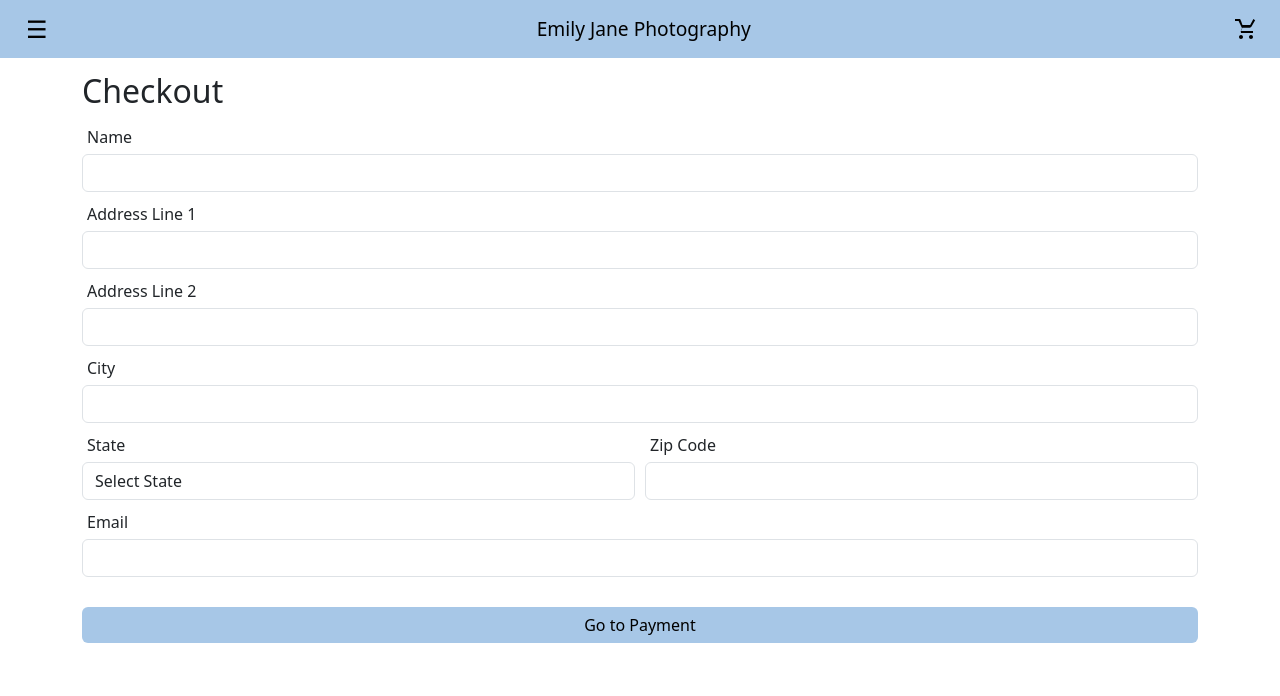
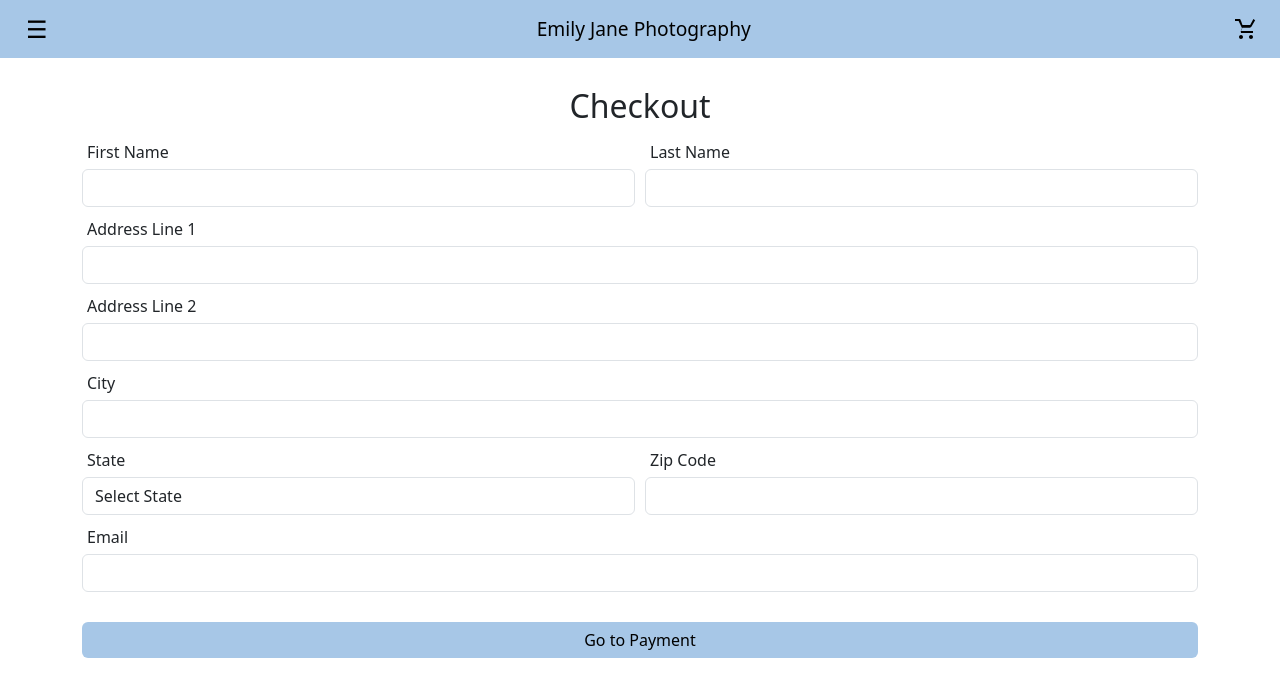
Before and after one commit to brendancarr34/emily-jane-photography, a React (Create React App) app: page /checkout in a window 1280 px wide. Shown: the top 696 px of the page. Built offline with nearby package versions, Linux system fonts and the light colour scheme.

Commit message:
EJT-016: split cart name data

```diff
--- a/src/App.js
+++ b/src/App.js
@@ -7,6 +7,7 @@ import Product from './pages/Product';
 import { CartProvider } from './components/CartContext'; // Adjust the path if necessary
 import Cart from './pages/Cart';
 import Checkout from './pages/Checkout'; // Adjust the path if necessary
+import Menu from './components/Menu';
 
 function App() {
     return (
@@ -18,7 +19,8 @@ function App() {
             <Route path="/product/:imageId" element={<Product />} />
             <Route path='/cart' element={<Cart />} />
             <Route path='/checkout' element={<Checkout />} />
-            <Route path='*' element={<div>404 Not Found</div>} />
+            <Route path='/about' element={<div style={{ marginTop: '200px', textAlign: 'center' }}><Menu />Under Construction...</div>} />
+            <Route path='*' element={<div style={{ marginTop: '200px', textAlign: 'center' }}><Menu />404 Not Found</div>} />
           </Routes>
         </Router>
       </CartProvider>
--- a/src/components/CheckoutForm.js
+++ b/src/components/CheckoutForm.js
@@ -1,17 +1,18 @@
 import React from 'react';
 import { Form, Button } from 'react-bootstrap';
 
-const CheckoutForm = ({ formData, handleChange, handleSubmit }) => {
+const CheckoutForm = ({ formData = {}, handleChange, handleSubmit }) => {
     return (
         <Form onSubmit={handleSubmit}>
-            <Form.Group controlId="formName" style={{ marginBottom: '10px' }}>
-                <Form.Label style={{ marginBottom: '5px', paddingLeft: '5px' }}>Name</Form.Label>
+            <Form.Group style={{ display: 'flex', gap: '10px', marginBottom: '10px' }}>
+                <div style={{ flex: 1 }}>
+                    <Form.Label style={{ marginBottom: '5px', paddingLeft: '5px' }}>First Name</Form.Label>
                     <Form.Control
                         type="text"
-                    name="name"
-                    value={formData.name}
+                        name="firstName"
+                        value={formData.firstName || ''}
                         onChange={handleChange}
-                    onInvalid={(e) => e.target.setCustomValidity('Please enter your name.')}
+                        onInvalid={(e) => e.target.setCustomValidity('Please enter your first name.')}
                         onInput={(e) => {
                             if (e.target.value.trim() !== '') {
                                 e.target.setCustomValidity('');
@@ -19,6 +20,23 @@ const CheckoutForm = ({ formData, handleChange, handleSubmit }) => {
                         }}
                         required
                     />
+                </div>
+                <div style={{ flex: 1 }}>
+                    <Form.Label style={{ marginBottom: '5px', paddingLeft: '5px' }}>Last Name</Form.Label>
+                    <Form.Control
+                        type="text"
+                        name="lastName"
+                        value={formData.lastName || ''}
+                        onChange={handleChange}
+                        onInvalid={(e) => e.target.setCustomValidity('Please enter your last name.')}
+                        onInput={(e) => {
+                            if (e.target.value.trim() !== '') {
+                                e.target.setCustomValidity('');
+                            }
+                        }}
+                        required
+                    />
+                </div>
             </Form.Group>
             <Form.Group controlId="formAddress" style={{ marginBottom: '10px' }}>
                 <Form.Label style={{ marginBottom: '5px', paddingLeft: '5px' }}>Address Line 1</Form.Label>
--- a/src/pages/Checkout.js
+++ b/src/pages/Checkout.js
@@ -15,15 +15,17 @@ const Checkout = () => {
     React.useEffect(() => {
         if (cart && cart.length > 0) {
             const firstItem = cart[0];
-            setFormData({
-                name: firstItem.name || '',
-                address: firstItem.address || '',
-                email: firstItem.email || '',
-                addressLine2: firstItem.addressLine2 || '',
-                city: firstItem.city || '',
-                state: firstItem.state || '',
-                zipCode: firstItem.zipCode || '',
-            });
+            setFormData((prevData) => ({
+                ...prevData,
+                firstName: prevData.firstName || firstItem.firstName || '',
+                lastName: prevData.lastName || firstItem.lastName || '',
+                address: prevData.address || firstItem.address || '',
+                email: prevData.email || firstItem.email || '',
+                addressLine2: prevData.addressLine2 || firstItem.addressLine2 || '',
+                city: prevData.city || firstItem.city || '',
+                state: prevData.state || firstItem.state || '',
+                zipCode: prevData.zipCode || firstItem.zipCode || '',
+            }));
         }
     }, [cart]);
 
@@ -49,8 +51,12 @@ const Checkout = () => {
             <br />
             <br />
             <Container>
-                <h2 style={{ marginBottom: '15px' }}>Checkout</h2>
-                <CheckoutForm formData={formData} handleChange={handleChange} handleSubmit={handleSubmit} />
+                <h2 style={{ margin: '15px 0', width: '100%', textAlign: 'center' }}>Checkout</h2>
+                <CheckoutForm
+                    formData={formData}
+                    handleChange={handleChange}
+                    handleSubmit={handleSubmit}
+                />
             </Container>
         </div>
     );
```
Lines whose indentation alone changed are shown as unchanged.
